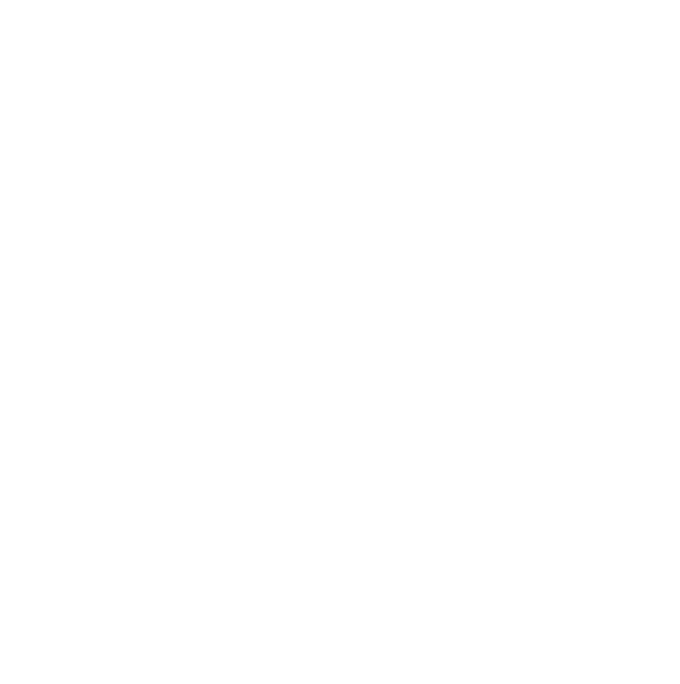
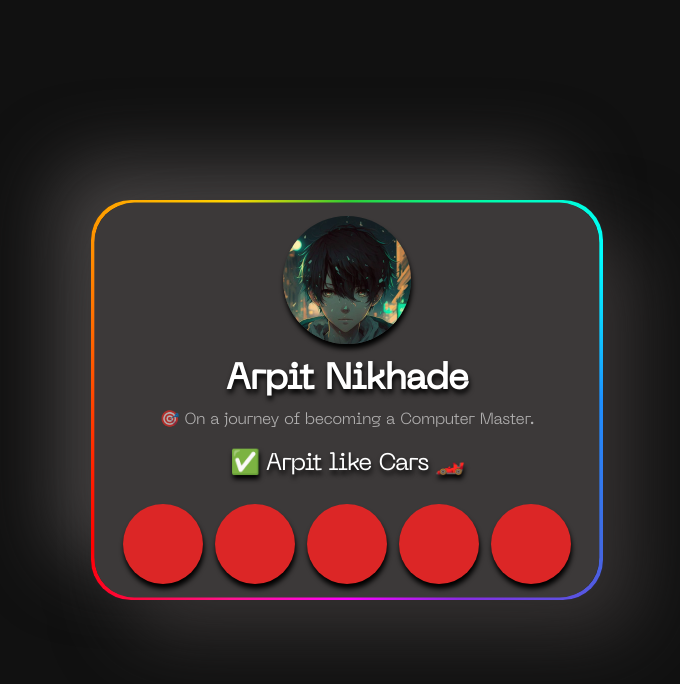
Before and after one commit to arpitbhau/social-media-card, a plain HTML site: page index.html in a window 1280 px wide. Shown: the whole page, without its empty margins (293-973 px from the left). Drawn offline with nearby package versions, Linux system fonts and the light colour scheme; files that its build step writes are made by us from their sources.

Commit message:
design finished.

```diff
--- a/assets/css/style.css
+++ b/assets/css/style.css
@@ -0,0 +1,128 @@
+/* Jai Shree Ram */
+
+@font-face {
+    font-family: "machinaLight";
+    src: url(../font/NeueMachina-Light_gwWCZxVuQl.ttf);
+}
+
+@font-face {
+    font-family: "machinaRegular";
+    src: url(../font/NeueMachina-Regular_DQCmjH1st.ttf);
+}
+
+/* #3C3939 */
+
+* {
+    margin: 0;
+    padding: 0;
+    font-family: "machinaRegular";
+}
+
+html,
+body {
+    width: 100%;
+    height: 100%;
+}
+
+.card {
+    border-radius: 40px;
+    box-shadow: 36px 36px 72px #333030,
+                -36px -36px 72px #454242;
+    position: relative;
+    overflow: hidden;
+    padding: 4px;
+    box-sizing: border-box;
+}
+
+.card::after {
+    content: '';
+    position: absolute;
+    top: -50%;
+    left: -50%;
+    width: 200%;
+    height: 200%;
+    background: conic-gradient(
+        from 0deg,
+        #ff0000,
+        #ff4500,
+        #ff8c00,
+        #ffd700,
+        #32cd32,
+        #00fa9a,
+        #00ffff,
+        #1e90ff,
+        #4169e1,
+        #8a2be2,
+        #ff00ff,
+        #ff1493,
+        #ff0000
+    );
+    animation: rotatePI 3s linear infinite;
+    z-index: 1;
+}
+
+.card::before {
+    content: '';
+    position: absolute;
+    top: 4px;
+    left: 4px;
+    right: 4px;
+    bottom: 4px;
+    background: #282626;
+    border-radius: 36px;
+    z-index: 2;
+}
+
+.card > * {
+    position: relative;
+    z-index: 4;
+}
+
+.card span {
+    content: '';
+    position: absolute;
+    top: -50%;
+    left: -50%;
+    width: 200%;
+    height: 200%;
+    background: conic-gradient(
+        from 0deg,
+        #ff0000,
+        #ff4500,
+        #ff8c00,
+        #ffd700,
+        #32cd32,
+        #00fa9a,
+        #00ffff,
+        #1e90ff,
+        #4169e1,
+        #8a2be2,
+        #ff00ff,
+        #ff1493,
+        #ff0000
+    );
+    animation: rotatePI 3s linear infinite;
+    filter: blur(60px);
+    z-index: 1;
+}
+
+@keyframes rotatePI {
+    0%{
+        rotate: 0deg;
+    }
+    100%{
+        rotate: 360deg;
+    }
+}
+
+.dropBoxShadow{
+    box-shadow: 1px 5px 5px #000 ;
+}
+
+.dropTextShadow{
+    text-shadow: 1px 4px 5px #000 ;
+}
+
+.bio{
+    font-family: "machinaLight";
+}
--- a/index.html
+++ b/index.html
@@ -4,11 +4,37 @@
 <head>
     <meta charset="UTF-8">
     <meta name="viewport" content="width=device-width, initial-scale=1.0">
-    <link rel="stylesheet" href="style.css">
+    <link rel="shortcut icon" href="./assets/img/favicon.png" type="image/x-icon">
+    <link rel="stylesheet" href="./assets/css/style.css">
     <script src="https://cdn.tailwindcss.com"></script>
-    <title>Arpit Nikhade</title>
+    <title>Arpit Nikhade | Profile Card</title>
 </head>
 <body>
 
+    <div class="main relative text-white w-full h-screen overflow-hidden bg-[#111] flex flex-col items-center justify-center">
+        <div class="card flex flex-col items-center justify-center text-center w-[95vw] sm:w-[32rem] sm:h-[50%] h-[55vh]">
+            <div class="cardBg absolute w-[98.7%] h-[98.7%] bg-[#3C3939] top-1/2 left-1/2 -translate-x-1/2 -translate-y-1/2 rounded-[40px]"></div>
+            <div class="avatar dropBoxShadow w-[128px] h-[128px] rounded-full relative overflow-hidden">
+                <img class="w-full h-full object-cover" src="./assets/img/avatar.jpg" alt="">
+            </div>
+            <h1 class="name mt-[2vh] dropTextShadow tracking-tight font-bold text-4xl">Arpit Nikhade</h1>
+            <div class="bio opacity-[.6] mt-[1vh] tracking-tight">🎯 On a journey of becoming a Computer Master.</div>
+            <div class="hobbies mt-[2vh] tracking-tighter text-2xl dropTextShadow">✅ Arpit like Cars 🏎️</div>
+            <div class="links flex mt-[3vh] gap-3 justify-center text-center">
+                <div class="github w-[80px] h-[80px] rounded-full bg-red-600 dropBoxShadow"></div>
+                <div class="ig w-[80px] h-[80px] rounded-full bg-red-600 dropBoxShadow"></div>
+                <div class="linkedIN w-[80px] h-[80px] rounded-full bg-red-600 dropBoxShadow"></div>
+                <div class="Discord w-[80px] h-[80px] rounded-full bg-red-600 dropBoxShadow"></div>
+                <div class="xCom w-[80px] h-[80px] rounded-full bg-red-600 dropBoxShadow"></div>
+            </div>
+        </div>
+    </div>
+
+
+
+
+
+
+    <script src="./assets/js/script.js"></script>
 </body>
 </html>
```
Also changed, not shown: assets/img/favicon.png (added).
